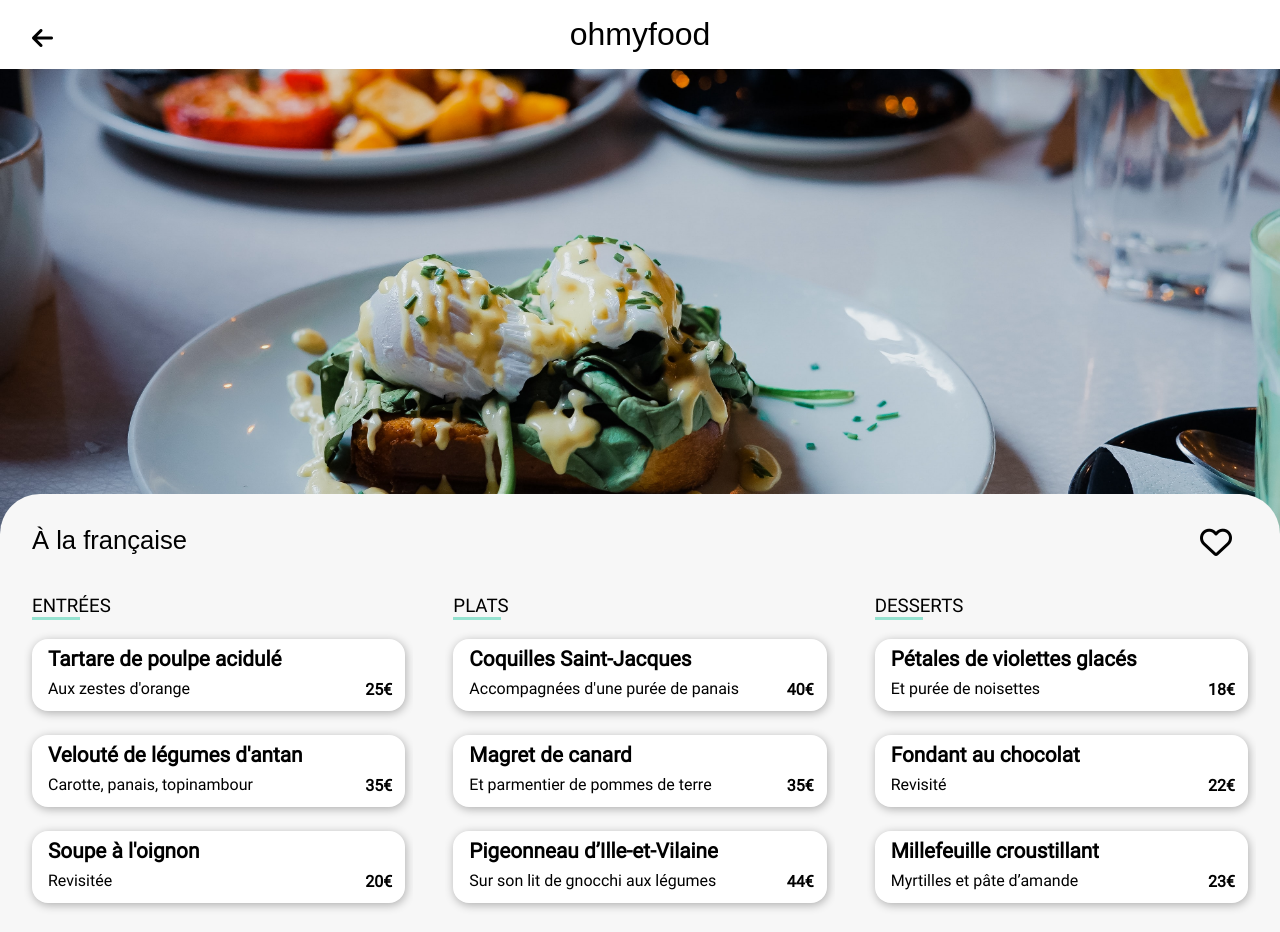
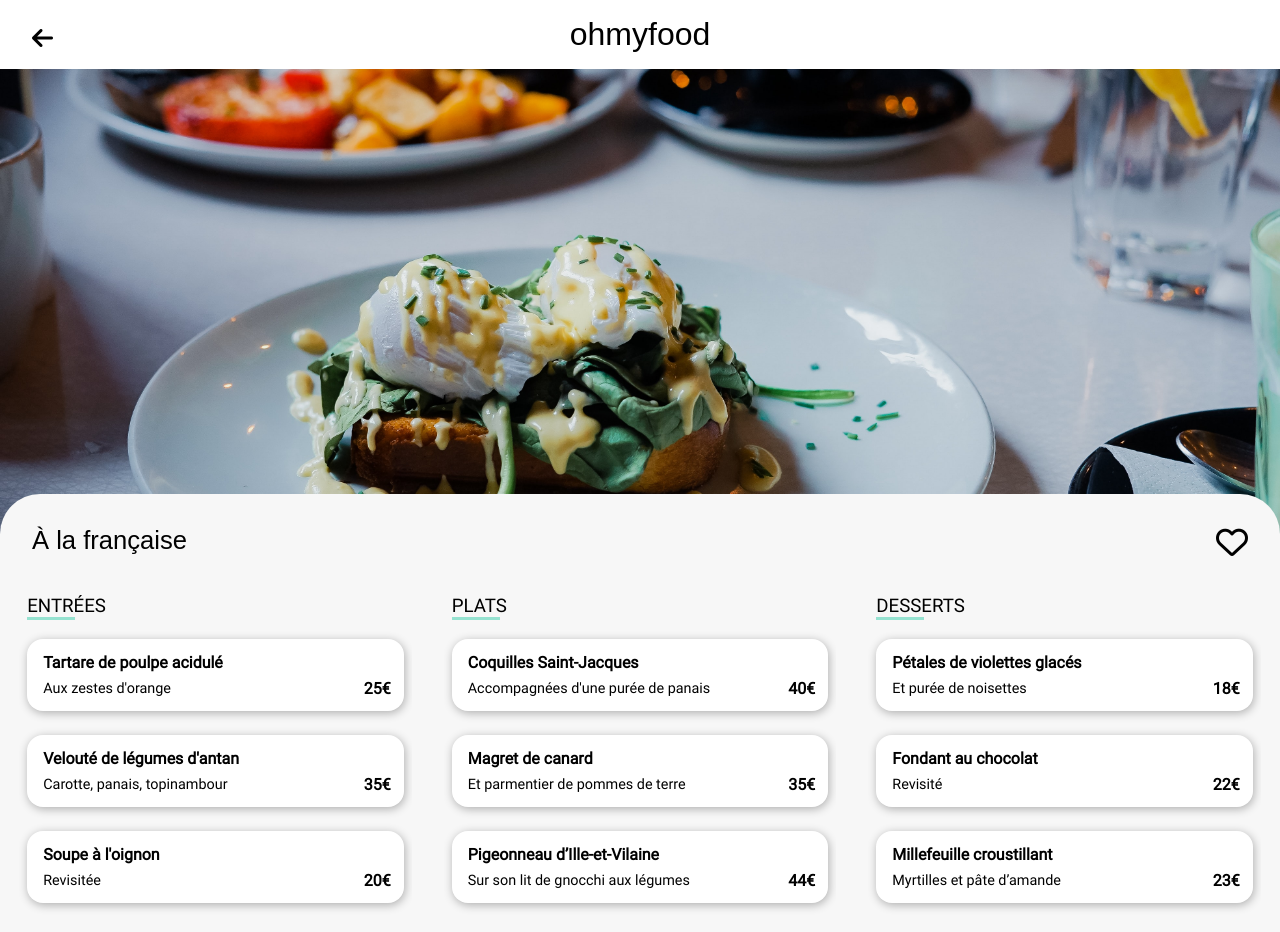
Before and after one commit to FredericBeucher/Ohmyfood, a website: page p3alafrancaise.html in a window 1280 px wide. Shown: the top 932 px of the page. Drawn offline with Linux system fonts and the light colour scheme; a web font is replaced by a local one.

Commit message:
Réduction de la police du texte des plats

```diff
--- a/components/_heart.scss
+++ b/components/_heart.scss
@@ -1,7 +1,7 @@
 .empty {
     position: absolute;
     top: 2rem;
-    right: 1rem;
+    right: 0rem;
     font-size: 2rem;
     margin: auto 1rem;
 
@@ -17,7 +17,7 @@
     top: 1.9rem;
     right: .9rem;
     font-size: 2rem;
-    margin: auto 1rem;
+    margin: auto auto 1rem 0rem;
     opacity: 0;
     transition: .3s;
     background: -webkit-gradient(linear, left top, left bottom, from($colorprimary), to($colorsecondary));
--- a/layouts/_blocplat.scss
+++ b/layouts/_blocplat.scss
@@ -33,8 +33,8 @@
 
     .titre {
         margin: 0;
-        margin-top: 0.5rem;
-        font-size: 1.3rem;
+        margin-top: 0.9rem;
+        font-size: 1em;
         font-weight: bold;
         text-overflow: ellipsis;
         overflow: hidden;
@@ -42,6 +42,7 @@
     }
 
     .soustitre {
+        font-size: 0.9em;
         margin: 0;
         margin-top: 0.5rem;
         text-overflow: ellipsis;
@@ -66,7 +67,7 @@
     .prix {
         font-weight: bold;
         position: absolute;
-        top: 1.55rem;
+        top: 1.5rem;
         left: 0;
     }
 
--- a/pages/_containermainresto.scss
+++ b/pages/_containermainresto.scss
@@ -7,7 +7,7 @@
     margin-top: -5rem;
     padding-bottom: 1rem;
         .troismenus {
-            margin: 0 .5rem;
+            margin: 0 .2rem;
                 .blocmenu {
                     margin: 0 1rem;
                     padding-bottom: .1rem;
```
Also changed, not shown: restos.css, style.css, 1 other file.
